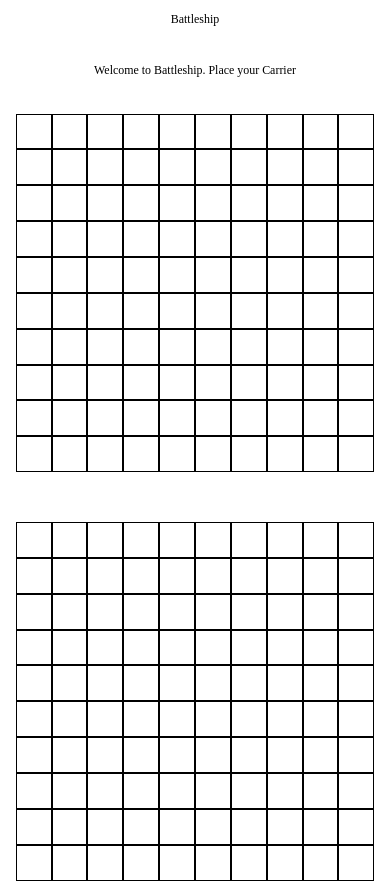
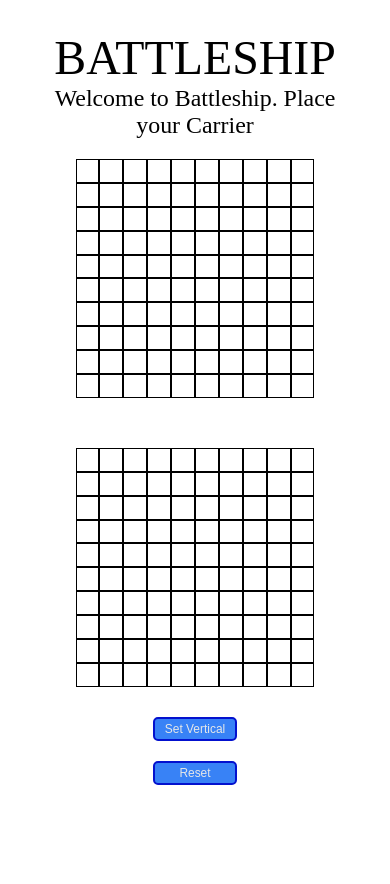
Before and after one commit to sujith2903/Battleship, a plain HTML site: page index.html in a window 390 px wide. Shown: the top 884 px of the page. After the commit the page ends 844 px from the top, so only its background shows below. Drawn offline with Linux system fonts and the light colour scheme.

Commit message:
Update styling for mobile

```diff
--- a/index.html
+++ b/index.html
@@ -9,10 +9,8 @@
   </head>
   <body>
     <div class="container">
-      <div class="title">Battleship</div>
-      <div class="header">
-        <div class="display"></div>
-      </div>
+      <div class="title">BATTLESHIP</div>
+      <div class="display"></div>
       <div class="boards">
         <div class="player-board"></div>
         <div class="computer-board"></div>
--- a/style.css
+++ b/style.css
@@ -8,27 +8,47 @@
 body{
   display: flex;
   flex-direction: column;
-  align-items: center;
+  height: 100%;
+  overflow: hidden;
 }
 
 .container{
-  padding: 1rem;
+  padding: 30px;
   display: flex;
   flex-direction: column;
   align-items: center;
-  justify-items: center;
-  gap:3rem;
+  height: 100%;
+  justify-content: space-evenly;
+}
+
+.title{
+  font-size: 4rem;
+}
+
+.display{
+  display: flex;
+  font-size: 2rem;
+  justify-content: center;
+  align-items: center;
+  text-align: center;
 }
 
 .boards {
   display: flex;
   gap: 50px;
+  padding: 30px;
 }
 
 @media (max-width : 1000px) {
   .boards{
     display: flex;
     flex-direction: column;
+    padding: 20px;
+  }
+
+  .player-board>.grid, .computer-board>.grid{
+    width: 2rem;
+    height: 2rem;
   }
 }
 
@@ -42,6 +62,16 @@ body{
   border: 1px solid black;
   width: 3rem;
   height: 3rem;
+}
+
+button{
+  width: 7rem;
+  height: 2rem;
+  margin:10px;
+  color: #E5E7E8;
+  background-color: #3882F6;
+  border-radius: 5px ;
+  border: 2px solid rgb(3, 17, 206);
 }
 
 .green{
```
